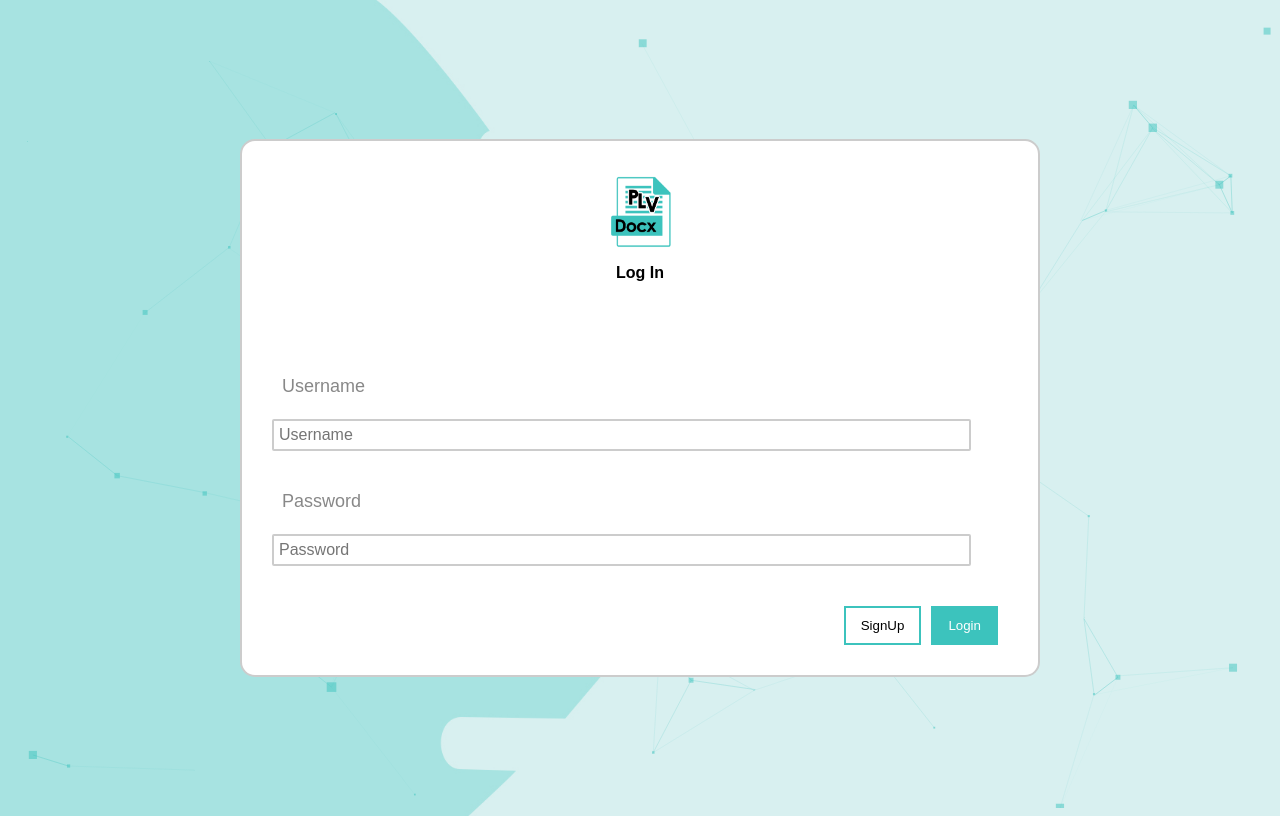
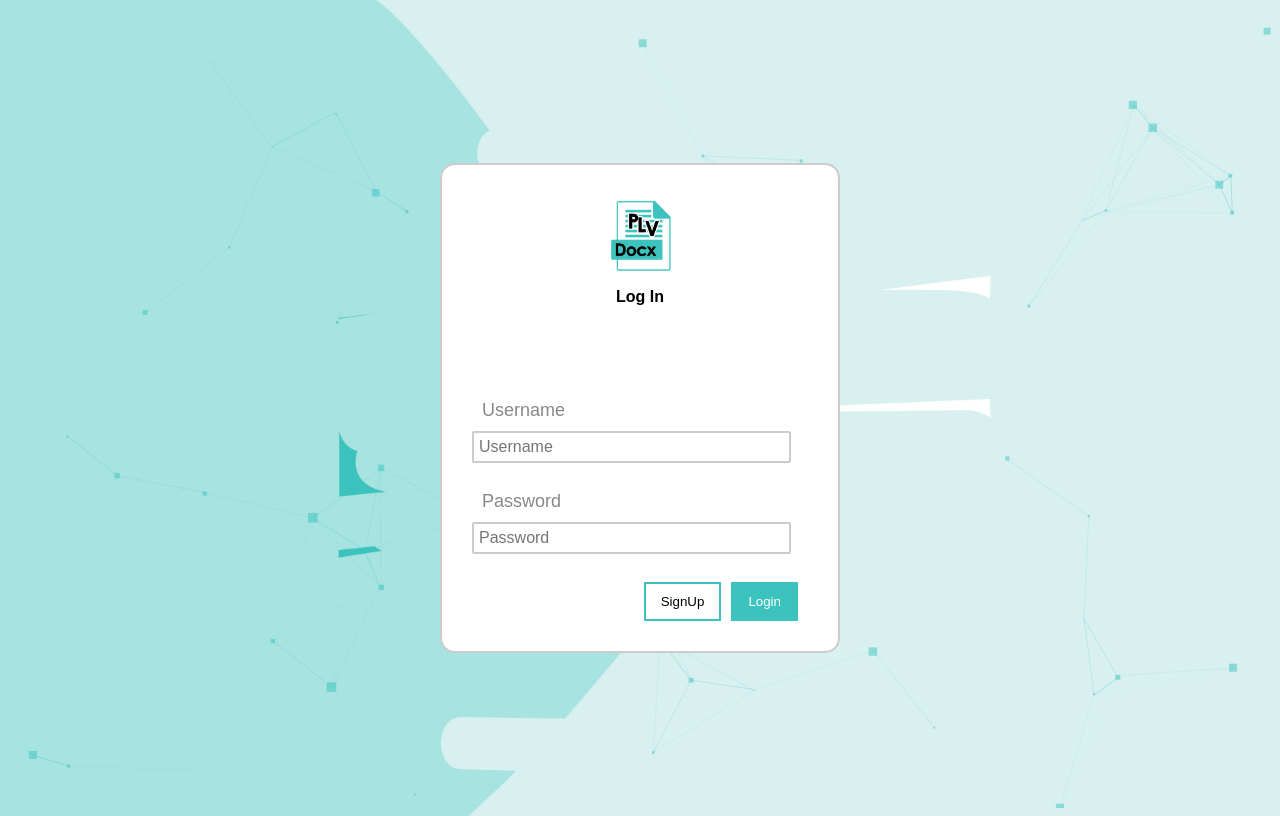
Before and after one commit to dev-hvstle/plvdocx-qwerty, a PHP site: page /loginmain.php in a window 1280 px wide. Run offline with PHP 8.4, Linux system fonts and the light colour scheme.

Commit message:
Update loginmain.php

```diff
--- a/student/loginmain.php
+++ b/student/loginmain.php
@@ -37,7 +37,7 @@
 
 	form {
 		position: absolute;
-		width: 100vh;
+		width: 50vh;
 		border: 2px solid #ccc;
 		padding: 30px;
 		background: #fff;
```
